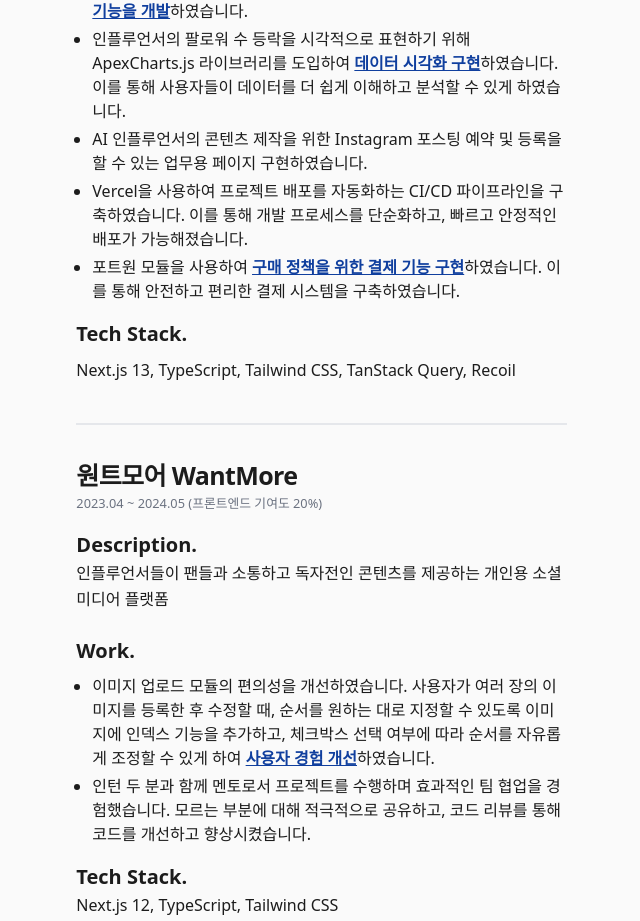
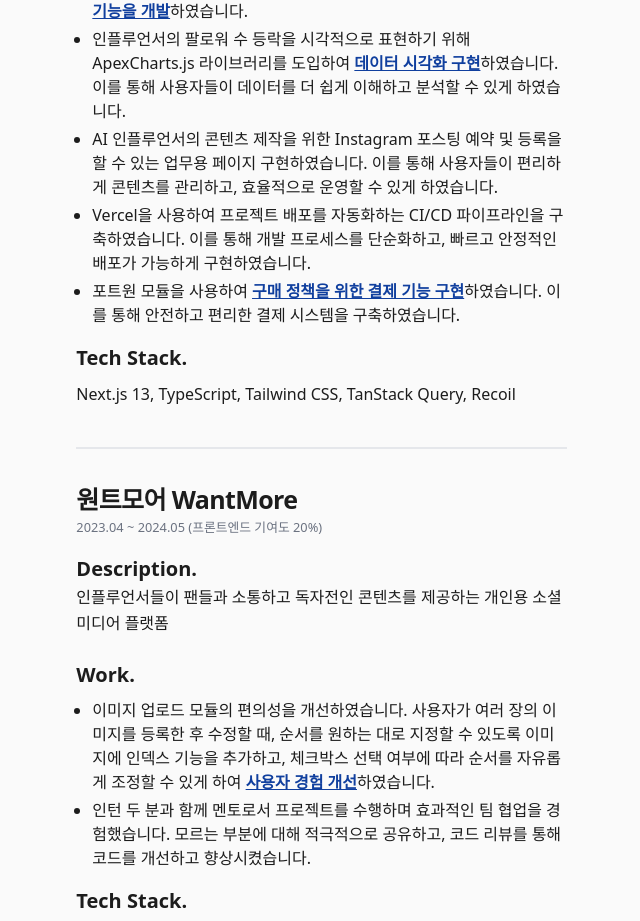
Before and after one commit to shinju4n/tech-blog, a Next.js app: page /resume in a window 1280 px wide. Shown: the part 940-1861 px from the top of the page, without its empty margins (441-1081 px from the left). Built offline with nearby package versions, Linux system fonts and the light colour scheme.

Commit message:
feat: [이력서] 캐디 수정

```diff
--- a/components/resume/work-experience/marketit/caddy.tsx
+++ b/components/resume/work-experience/marketit/caddy.tsx
@@ -51,11 +51,11 @@ const Caddy: FC = () => {
             </li>
             <li>
               AI 인플루언서의 콘텐츠 제작을 위한 Instagram 포스팅 예약 및 등록을 할 수 있는 업무용 페이지
-              구현하였습니다.
+              구현하였습니다. 이를 통해 사용자들이 편리하게 콘텐츠를 관리하고, 효율적으로 운영할 수 있게 하였습니다.
             </li>
             <li>
               Vercel을 사용하여 프로젝트 배포를 자동화하는 CI/CD 파이프라인을 구축하였습니다. 이를 통해 개발 프로세스를
-              단순화하고, 빠르고 안정적인 배포가 가능해졌습니다.
+              단순화하고, 빠르고 안정적인 배포가 가능하게 구현하였습니다.
             </li>
             <li>
               포트원 모듈을 사용하여{' '}
```
